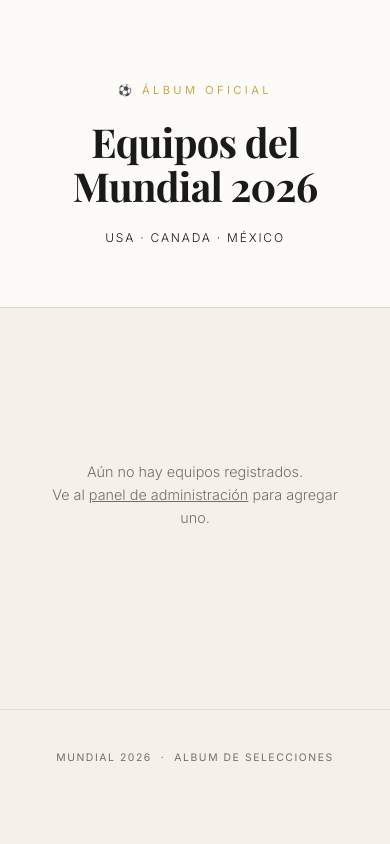
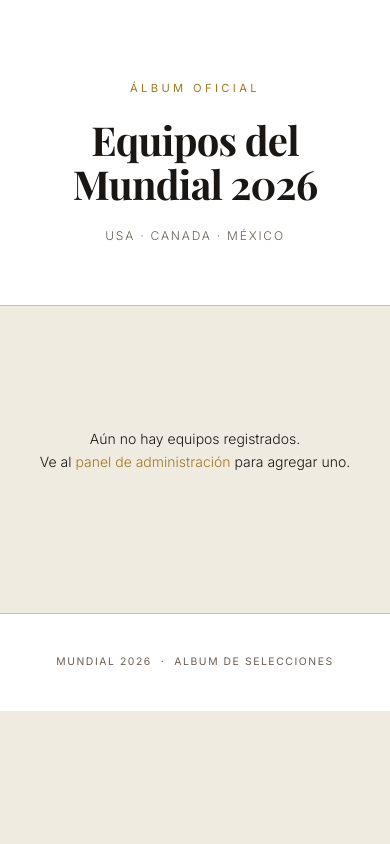
Before and after one commit to EvelinRos/equipos_mundial2026, a Django app: page /team/ in a window 390 px wide. Run offline with Django 5.2, Linux system fonts and the light colour scheme; data that the repository does not hold is empty.

Commit message:
ajustes finales

```diff
--- /dev/null
+++ b/album/static/album/base.css
@@ -0,0 +1,84 @@
+:root {
+    --color-bg-page: #F0EBE0;
+    --color-bg-card: #FFFFFF;
+    --color-border: 1px solid #C8BFB0;
+    --color-text-primary: #1A1614;
+    --color-text-secondary: #6B5E52;
+    --color-text-accent: #A07820;
+    --color-text-footer: #6B5E52;
+    --color-accent-bg: #D6E4F5;
+    --color-accent-text: #1A3A6B;
+    --color-border-light: #C8BFB0;
+}
+
+* {
+    margin: 0;
+    padding: 0;
+    box-sizing: border-box;
+}
+
+html {
+    scroll-behavior: smooth;
+}
+
+body {
+    background-color: var(--color-bg-page);
+    color: var(--color-text-primary);
+    font-family: 'Inter', -apple-system, BlinkMacSystemFont, 'Segoe UI', sans-serif;
+    font-weight: 300;
+    font-size: 16px;
+    line-height: 1.6;
+    min-height: 100vh;
+}
+
+/* Typography */
+h1, h2, h3 {
+    font-family: 'Playfair Display', 'Cormorant Garamond', serif;
+    font-weight: 700;
+    letter-spacing: -0.02em;
+    line-height: 1.1;
+}
+
+/* Links */
+a {
+    text-decoration: none;
+    color: inherit;
+    transition: color 0.3s ease;
+}
+
+a:visited {
+    color: inherit;
+}
+
+a:focus {
+    outline: 2px solid var(--color-text-accent);
+    outline-offset: 2px;
+}
+
+/* Divider */
+.divider {
+    height: 1px;
+    background: var(--color-border-light);
+    margin: 24px 0;
+}
+
+/* Footer */
+footer {
+    text-align: center;
+    padding: 40px 24px;
+    border-top: var(--color-border);
+    background-color: var(--color-bg-card);
+    font-family: 'Inter', sans-serif;
+    font-size: 0.65rem;
+    letter-spacing: 0.15em;
+    color: var(--color-text-footer);
+    text-transform: uppercase;
+    font-weight: 400;
+}
+
+/* Responsive */
+@media (max-width: 768px) {
+    body {
+        font-size: 14px;
+    }
+}
--- a/album/static/album/team_list.css
+++ b/album/static/album/team_list.css
@@ -1,80 +1,55 @@
-:root {
-    --cream: #F5F1E8;
-    --ivory: #FDFBF7;
-    --black: #1A1A1A;
-    --gold-aged: #C9A84C;
-    --divider: #D9D4C9;
-}
+/* Import shared styles */
+@import url('base.css');
 
-* {
-    margin: 0;
-    padding: 0;
-    box-sizing: border-box;
-}
-
-body {
-    background-color: var(--cream);
-    color: var(--black);
-    font-family: 'Inter', -apple-system, BlinkMacSystemFont, 'Segoe UI', sans-serif;
-    font-weight: 300;
-    font-size: 16px;
-    line-height: 1.6;
-    min-height: 100vh;
-}
-
-/* ── HEADER ── */
+/* Header */
 header {
     text-align: center;
     padding: 80px 20px 60px;
-    border-bottom: 1px solid var(--divider);
-    background-color: var(--ivory);
+    border-bottom: var(--color-border);
+    background-color: var(--color-bg-card);
 }
 
 .header-eyebrow {
-    font-family: 'Inter', sans-serif;
     font-weight: 400;
     font-size: 0.7rem;
     letter-spacing: 0.3em;
-    color: var(--gold-aged);
+    color: var(--color-text-accent);
     text-transform: uppercase;
     margin-bottom: 20px;
-    line-height: 1.8;
 }
 
 h1 {
-    font-family: 'Playfair Display', 'Cormorant Garamond', serif;
     font-size: clamp(2.5rem, 5vw, 4.2rem);
-    letter-spacing: -0.02em;
-    line-height: 1.1;
-    color: var(--black);
-    font-weight: 700;
+    color: var(--color-text-primary);
     margin-bottom: 20px;
 }
 
 .header-sub {
-    font-family: 'Inter', sans-serif;
     font-size: 0.75rem;
-    color: var(--black);
-    margin-top: 16px;
+    color: var(--color-text-secondary);
     letter-spacing: 0.15em;
     font-weight: 300;
     text-transform: uppercase;
 }
 
-/* ── GRID ── */
-.teams-grid {
-    display: grid;
-    grid-template-columns: repeat(auto-fill, minmax(320px, 1fr));
-    gap: 32px;
+/* Main layout */
+main {
     max-width: 1100px;
     margin: 0 auto;
     padding: 60px 24px 100px;
 }
 
-/* ── TEAM CARD ── */
+.teams-grid {
+    display: grid;
+    grid-template-columns: repeat(auto-fill, minmax(320px, 1fr));
+    gap: 32px;
+}
+
+/* Team card */
 .team-card {
-    background: var(--ivory);
-    border: 1px solid var(--divider);
+    display: block;
+    background: var(--color-bg-card);
+    border: var(--color-border);
     border-radius: 2px;
     overflow: hidden;
     transition: opacity 0.4s ease;
@@ -84,15 +59,15 @@ h1 {
     opacity: 0.85;
 }
 
-/* team photo banner */
+/* Banner */
 .team-banner {
     position: relative;
     height: 200px;
     overflow: hidden;
-    background-color: var(--black);
+    background-color: #000000;
 }
 
-.team-banner img.banner-img {
+.banner-img {
     width: 100%;
     height: 100%;
     object-fit: cover;
@@ -105,26 +80,17 @@ h1 {
     filter: saturate(0.4) sepia(0.15);
 }
 
-.team-banner::after {
-    content: '';
-    position: absolute;
-    inset: 0;
-    background: none;
-}
-
-/* shield badge */
+/* Shield */
 .shield-badge {
     position: absolute;
     bottom: -22px;
     left: 20px;
     width: 68px;
     height: 68px;
-    border-radius: 0%;
-    border: 2px solid var(--gold-aged);
-    background: var(--ivory);
+    border: 2px solid var(--color-border-light);
+    background: var(--color-bg-card);
     overflow: hidden;
     z-index: 2;
-    box-shadow: none;
 }
 
 .shield-badge img {
@@ -135,167 +101,91 @@ h1 {
     filter: saturate(0.6) sepia(0.15);
 }
 
-/* card body */
+/* Card body */
 .card-body {
     padding: 40px 24px 24px;
 }
 
 .team-name {
-    font-family: 'Playfair Display', 'Cormorant Garamond', serif;
     font-size: 1.85rem;
-    letter-spacing: -0.01em;
-    color: var(--black);
+    color: var(--color-text-primary);
     margin-bottom: 8px;
-    font-weight: 700;
-    line-height: 1.2;
 }
 
 .team-date {
-    font-family: 'Inter', sans-serif;
     font-size: 0.65rem;
-    color: var(--black);
     letter-spacing: 0.12em;
     text-transform: uppercase;
+    color: var(--color-text-secondary);
+    font-weight: 400;
     margin-bottom: 20px;
-    font-weight: 400;
-    opacity: 0.6;
 }
 
-/* divider */
-.divider {
-    height: 1px;
-    background: var(--divider);
-    margin: 18px 0;
-    opacity: 1;
+.players-label {
+    font-size: 0.75rem;
+    letter-spacing: 0.1em;
+    text-transform: uppercase;
+    font-weight: 500;
+    background: var(--color-accent-bg);
+    color: var(--color-accent-text);
+    padding: 6px 12px;
+    display: inline-block;
+    border-radius: 4px;
 }
 
-/* players */
-.players-label {
-    font-family: 'Inter', sans-serif;
-    font-size: 0.62rem;
-    font-weight: 600;
-    letter-spacing: 0.25em;
-    color: var(--gold-aged);
-    text-transform: uppercase;
-    margin-bottom: 14px;
-    margin-top: 6px;
-    word-spacing: 0.2em;
-}
-
-.players-list {
-    list-style: none;
-    display: flex;
-    flex-direction: column;
-    gap: 10px;
-}
-
-.player-item {
-    display: flex;
-    align-items: center;
-    gap: 12px;
-    background: transparent;
-    border-bottom: 1px solid var(--divider);
-    border-radius: 0;
-    padding: 10px 0;
-    transition: opacity 0.3s ease;
-}
-
-.player-item:hover {
-    opacity: 0.7;
-}
-
-.player-avatar {
-    width: 40px;
-    height: 40px;
-    border-radius: 0px;
-    object-fit: cover;
-    border: 1px solid var(--gold-aged);
-    flex-shrink: 0;
-    filter: saturate(0.4) sepia(0.15);
-}
-
-.player-avatar-placeholder {
-    width: 40px;
-    height: 40px;
-    border-radius: 0px;
-    background: var(--cream);
-    border: 1px solid var(--divider);
-    display: flex;
-    align-items: center;
-    justify-content: center;
-    font-size: 0.75rem;
-    color: var(--gold-aged);
-    font-weight: 600;
-    flex-shrink: 0;
-    font-family: 'Inter', sans-serif;
-    letter-spacing: 0.1em;
-}
-
-.player-info {
-    flex: 1;
-    min-width: 0;
-}
-
-.player-name {
-    font-family: 'Inter', sans-serif;
-    font-size: 0.82rem;
-    font-weight: 500;
-    color: var(--black);
-    white-space: nowrap;
-    overflow: hidden;
-    text-overflow: ellipsis;
-    line-height: 1.3;
-}
-
-.player-stats {
-    font-family: 'Inter', sans-serif;
-    font-size: 0.65rem;
-    color: var(--black);
-    margin-top: 2px;
-    text-transform: uppercase;
-    letter-spacing: 0.15em;
-    font-weight: 600;
-    opacity: 0.7;
-    font-variant-numeric: tabular-nums;
-}
-
-/* empty state */
-.empty-players {
-    text-align: center;
-    padding: 16px 0;
-    color: var(--black);
-    font-size: 0.75rem;
-    font-style: italic;
-    opacity: 0.5;
-    border: none;
-    font-family: 'Inter', sans-serif;
-}
-
-/* no teams */
+/* Empty state */
 .no-teams {
+    grid-column: 1/-1;
     text-align: center;
     padding: 80px 20px;
-    color: var(--black);
-    font-size: 0.9rem;
-    font-family: 'Inter', sans-serif;
-    opacity: 0.6;
 }
 
 .no-teams span {
     font-size: 2.5rem;
     display: block;
     margin-bottom: 12px;
+    color: var(--color-text-secondary);
 }
 
-/* footer */
-footer {
-    text-align: center;
-    padding: 40px 24px;
-    font-family: 'Inter', sans-serif;
-    font-size: 0.65rem;
-    color: var(--black);
-    letter-spacing: 0.15em;
-    border-top: 1px solid var(--divider);
-    opacity: 0.6;
-    font-weight: 400;
+.no-teams a {
+    color: var(--color-text-accent);
 }
+
+.no-teams a:hover {
+    color: var(--gold);
+}
+
+/* Responsive */
+@media (max-width: 768px) {
+    main {
+        padding: 40px 16px 80px;
+    }
+
+    .teams-grid {
+        grid-template-columns: repeat(auto-fill, minmax(280px, 1fr));
+        gap: 24px;
+    }
+
+    .team-name {
+        font-size: 1.6rem;
+    }
+}
+
+@media (max-width: 480px) {
+    main {
+        padding: 30px 12px 60px;
+    }
+
+    .teams-grid {
+        grid-template-columns: 1fr;
+        gap: 16px;
+    }
+
+    .team-name {
+        font-size: 1.3rem;
+    }
+
+    .card-body {
+        padding: 32px 16px 16px;
+    }
+}
--- a/album/templates/album/team_list.html
+++ b/album/templates/album/team_list.html
@@ -5,15 +5,13 @@
     <meta charset="UTF-8" />
     <meta name="viewport" content="width=device-width, initial-scale=1.0" />
     <title>Equipos Mundial 2026</title>
-    <link
-      href="https://fonts.googleapis.com/css2?family=Playfair+Display:wght@700&family=Cormorant+Garamond:wght@700&family=Inter:wght@300;400;500;600&display=swap"
-      rel="stylesheet"
-    />
+    <link href="https://fonts.googleapis.com/css2?family=Playfair+Display:wght@700&family=Cormorant+Garamond:wght@700&family=Inter:wght@300;400;500;600&display=swap" rel="stylesheet">
+    <link rel="stylesheet" href="{% static 'album/base.css' %}" />
     <link rel="stylesheet" href="{% static 'album/team_list.css' %}" />
   </head>
   <body>
     <header>
-      <p class="header-eyebrow">⚽ Álbum Oficial</p>
+      <p class="header-eyebrow">Álbum Oficial</p>
       <h1>Equipos del Mundial 2026</h1>
       <p class="header-sub">USA · CANADA · MÉXICO</p>
     </header>
@@ -21,16 +19,17 @@
     <main>
       <div class="teams-grid">
         {% for team in object_list %}
-        <div class="team-card">
+        <a class="team-card" href="{% url 'team-detail' team.pk %}">
           <!-- Banner foto del equipo -->
           <div class="team-banner">
             <img
               class="banner-img"
               src="{{ team.team.url }}"
               alt="{{ team.name }}"
+              loading="lazy"
             />
             <div class="shield-badge">
-              <img src="{{ team.shield.url }}" alt="Escudo {{ team.name }}" />
+              <img src="{{ team.shield.url }}" alt="Escudo {{ team.name }}" loading="lazy" />
             </div>
           </div>
 
@@ -38,51 +37,16 @@
           <div class="card-body">
             <h2 class="team-name">{{ team.name }}</h2>
             <p class="team-date">Registrado: {{ team.pub_date }}</p>
-
-            <div class="divider"></div>
-
-            <p class="players-label">Jugadores</p>
-            <ul class="players-list">
-              {% for player in team.get_players.all %}
-              <li class="player-item">
-                {% if player.photo %}
-                <img
-                  class="player-avatar"
-                  src="{{ player.photo.url }}"
-                  alt="{{ player.first_name }}"
-                />
-                {% else %}
-                <div class="player-avatar-placeholder">
-                  {{ player.first_name|first }}{{ player.last_name|first }}
-                </div>
-                {% endif %}
-                <div class="player-info">
-                  <div class="player-name">
-                    {{ player.first_name }} {{ player.last_name }}
-                  </div>
-                  <div class="player-stats">
-                    {{ player.height }}m &nbsp;·&nbsp; {{ player.weight }}kg
-                  </div>
-                </div>
-              </li>
-              {% empty %}
-              <li class="empty-players">Sin jugadores registrados</li>
-              {% endfor %}
-            </ul>
+            <p class="players-label">{{ team.get_players.count }} jugador(es)</p>
           </div>
-        </div>
+        </a>
         {% empty %}
-        <div class="no-teams" style="grid-column: 1/-1">
+        <div class="no-teams">
           <span></span>
           Aún no hay equipos registrados.<br />
-          Ve al
-          <a href="/admin/" style="color: var(--gold)"
-            >panel de administración</a
-          >
-          para agregar uno.
+          Ve al <a href="/admin/">panel de administración</a> para agregar uno.
         </div>
         {% endfor %}
-      </div>
     </main>
 
     <footer>MUNDIAL 2026 &nbsp;·&nbsp; ALBUM DE SELECCIONES</footer>
--- a/album/views.py
+++ b/album/views.py
@@ -1,6 +1,19 @@
 from django.shortcuts import render
-from django.views.generic import ListView
-from album.models import Team
+from django.views.generic import ListView, DetailView
+from django.db.models import Prefetch
+from album.models import Team, Player
 
 class TeamListView(ListView):
     model = Team
+    paginate_by = 12
+
+class TeamDetailView(DetailView):
+    model = Team
+    queryset = Team.objects.prefetch_related(
+        Prefetch('get_players', queryset=Player.objects.all())
+    )
+
+    def get_context_data(self, **kwargs):
+        context = super().get_context_data(**kwargs)
+        context['players'] = self.object.get_players.all()
+        return context
--- a/mundial2026/urls.py
+++ b/mundial2026/urls.py
@@ -22,5 +22,6 @@ from django.conf.urls.static import static
 
 urlpatterns = [
     path('admin/', admin.site.urls),
-    path('team/',views.TeamListView.as_view(),name='team-list'),
+    path('team/', views.TeamListView.as_view(), name='team-list'),
+    path('team/<int:pk>/', views.TeamDetailView.as_view(), name='team-detail'),
 ] + static(settings.MEDIA_URL, document_root=settings.MEDIA_ROOT)
```
Also changed, not shown: album/static/album/team_detail.css (added, +232 -0 lines), album/templates/album/team_detail.html (added, +57 -0 lines).
